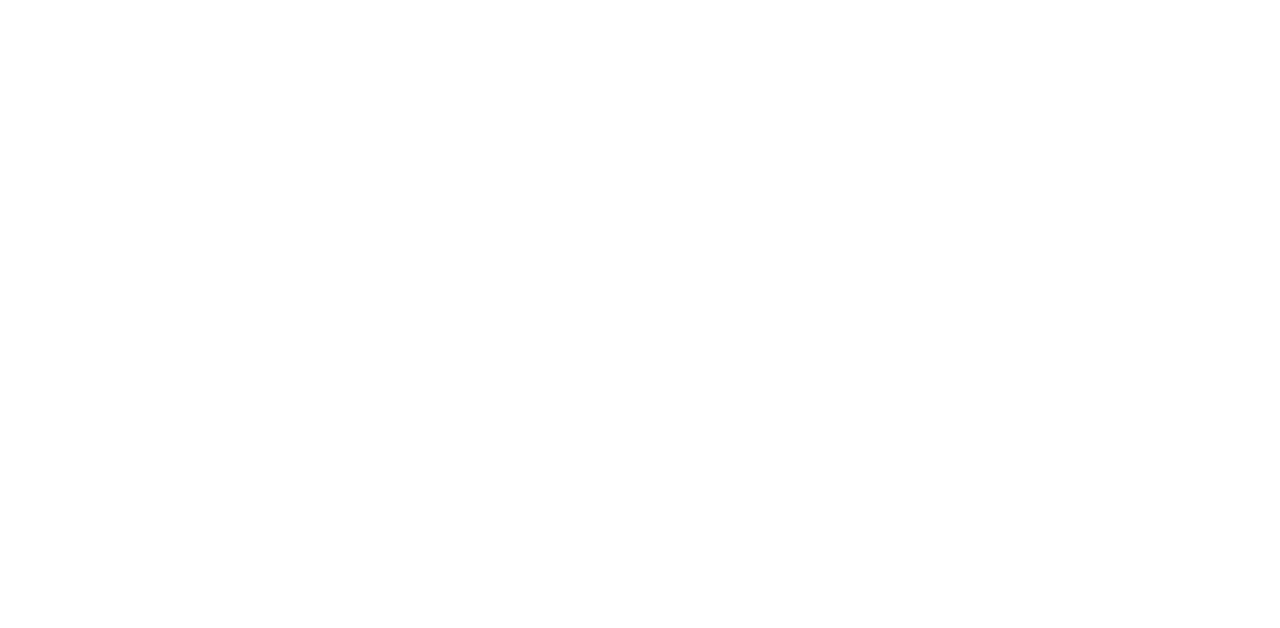
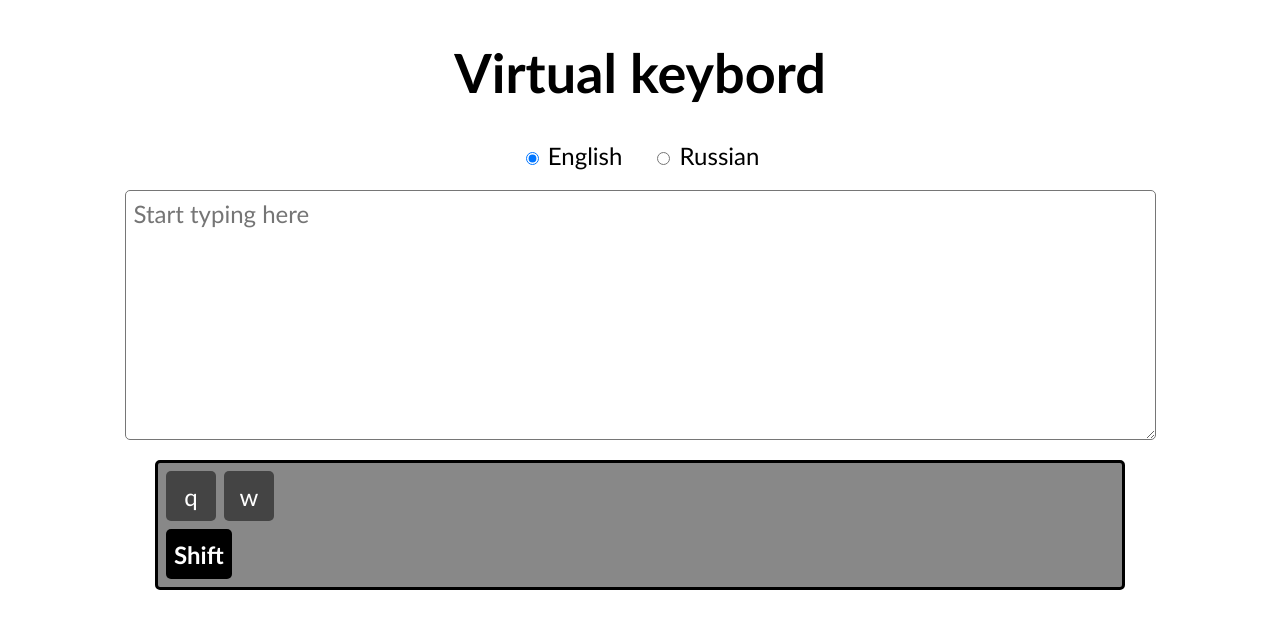
Before and after one commit to BiarezKseniya/virtual-keyboard, a website: page index.html in a window 1280 px wide. Drawn offline with Linux system fonts and the light colour scheme.

Commit message:
feat: create keyboard layout

```diff
--- a/index.html
+++ b/index.html
@@ -10,6 +10,29 @@
 </head>
 
 <body>
+    <main class="main">
+        <label class="area-label" for="typing-area">Virtual keybord</label>
+        <div class="choose-lang">
+            <div class="choose-lang__option">
+                <input name="lang" type="radio" id="en" class="choose-lang__input" value="eng" checked>
+                <label for="en">English</label>
+            </div>
+            <div class="choose-lang__option">
+                <input name="lang" type="radio" id="ru" class="choose-lang__input" value="ru">
+                <label for="ru">Russian</label>
+            </div>
+        </div>
+        <textarea id="typing-area" rows="8" cols="75" placeholder="Start typing here"></textarea>
+        <div class="keyboard">
+            <div class="keyboard__raw">
+                <button type="button" class="keyboard__key keyboard__key_color-main">q</button>
+                <button type="button" class="keyboard__key keyboard__key_color-main">w</button>
+            </div>
+            <div class="keyboard__raw">
+                <button type="button" class="keyboard__key keyboard__key_color-add">Shift</button>
+            </div>
+        </div>
+    </main>
     <script src="script.js"></script>
 </body>
 
--- a/styles.css
+++ b/styles.css
@@ -0,0 +1,82 @@
+.main {
+    margin: 0 auto;
+    max-width: fit-content;
+    font-family: "Trebuchet MS", "Helvetica", sans-serif;
+    display: flex;
+    flex-direction: column;
+    gap: 20px;
+    align-items: center;
+}
+
+.area-label {
+    display: block;
+    margin: 2rem 0 1rem 0;
+    text-align: center;
+    font-size: 54px;
+    font-weight: 600;
+}
+
+.choose-lang {
+    display:flex;
+    gap: 30px;
+    justify-content: center;
+    font-family: "Trebuchet MS", "Helvetica", sans-serif;
+    font-size: 24px;
+}
+
+#typing-area {
+    font-family: "Trebuchet MS", "Helvetica", sans-serif;
+    font-size: 24px;
+    border-radius: 5px;
+    box-sizing: border-box;
+    padding: 0.5rem;
+}
+
+.keyboard {
+    border-radius: 5px;
+    display: flex;
+    flex-direction: column;
+    flex-wrap: no-wrap;
+    background: #888888;
+    border: 3px solid black;
+    box-sizing: border-box;
+    width: 970px;
+    padding: 0.5rem;
+    gap: 0.5rem;
+}
+
+.keyboard__raw {
+    display: flex;
+    flex-wrap: no-wrap;
+    gap: 0.5rem;
+}
+
+.keyboard__key {
+    border-radius: 5px;
+    outline: none;
+    font-family: "Trebuchet MS", "Helvetica", sans-serif;
+    font-size: 24px;
+    min-width: 50px;
+    min-height: 50px;
+    background: #444444;
+    color: white;
+    cursor: pointer;
+    transition: 0.3s;
+    outline: none;
+    border: none;
+    box-sizing: border-box;
+    padding: 0.5rem;
+}
+
+.keyboard__key:hover{
+    background-color:#96d9c3;
+}
+
+.keyboard__key_color-add {
+    background-color: black;
+    font-weight: 600;
+}
+
+.upper-case {
+    text-transform: uppercase;
+}
```
